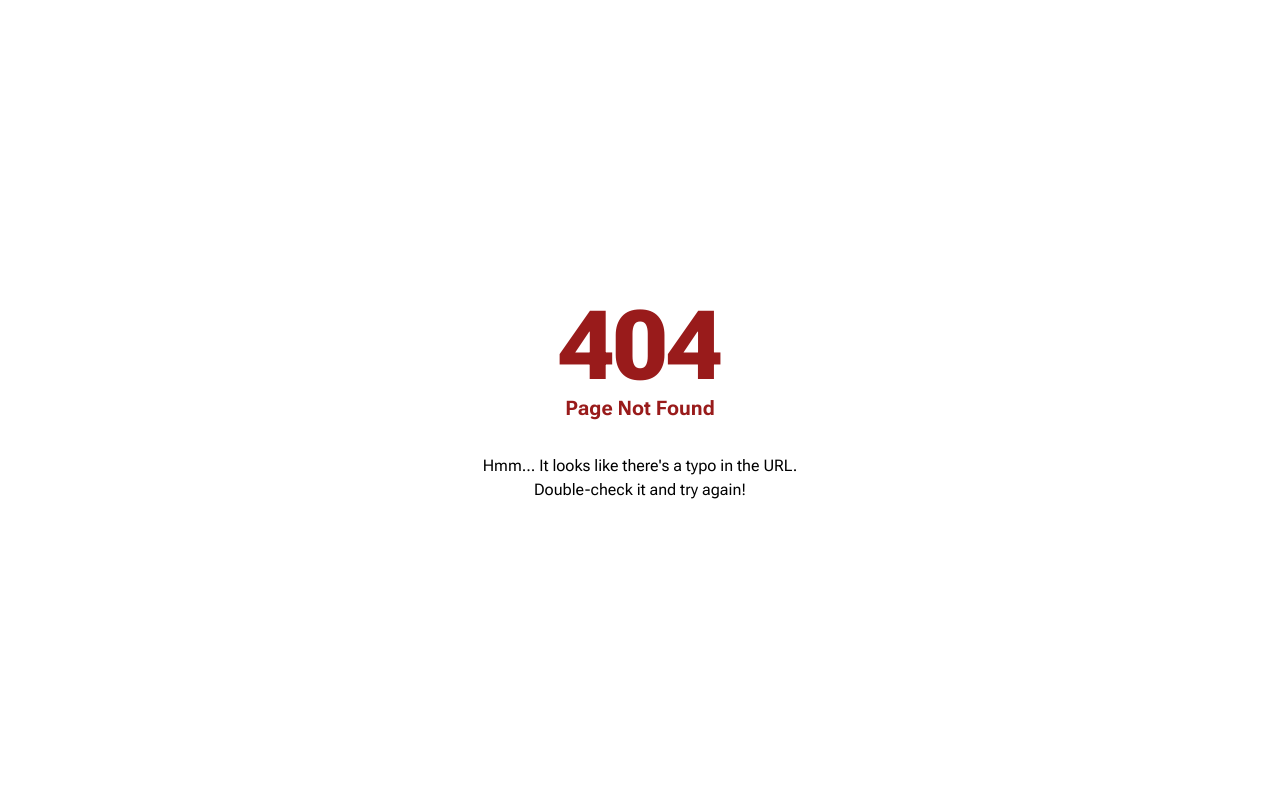
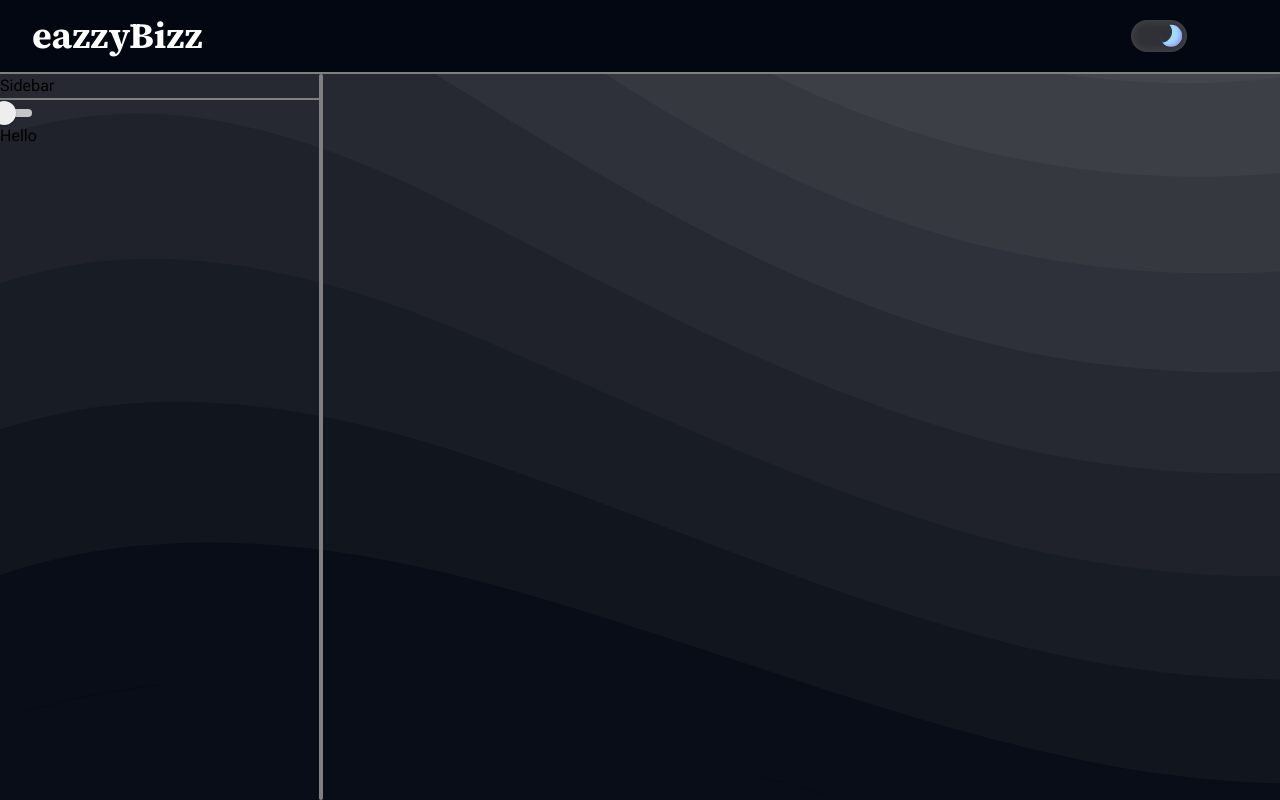
Before and after one commit to supriyo1000/ERP_Web, a React (Vite) app: page /plans in a window 1280 px wide. Before the commit this address had no page. Built offline with nearby package versions, Linux system fonts and the light colour scheme; a web font is replaced by a local one.

Commit message:
Adding Prices and Plans

```diff
--- a/package.json
+++ b/package.json
@@ -17,6 +17,7 @@
     "react-dom": "^18.3.1",
     "react-icons": "^5.3.0",
     "react-phone-number-input": "^3.4.9",
+    "react-resizable-panels": "^2.1.7",
     "react-router-hash-link": "^2.4.3"
   },
   "devDependencies": {
--- a/src/components/App.tsx
+++ b/src/components/App.tsx
@@ -7,6 +7,7 @@ const InvalidPage = lazy(() => import('./InvalidPage'))
 
 import { RouterProvider, createBrowserRouter } from 'react-router-dom'
 import ThemeProvider from "../contexts/ThemeProvider"
+import Pricing from './Prices/Pricing'
 
 const router = createBrowserRouter([{
       path: '/',
@@ -19,6 +20,9 @@ const router = createBrowserRouter([{
       path: '/features/:featureID',
       element: <Feature />,
       errorElement: <InvalidPage />
+    }, {
+      path: '/plans',
+      element: <Pricing />
     }
   ], {
     future: {
--- a/src/components/Features/Features.tsx
+++ b/src/components/Features/Features.tsx
@@ -37,7 +37,7 @@ export default function Register() {
     <main className="min-h-screen flex flex-col items-center gap-8 features-background">
       <Navbar />
       <div className="text-text section-header font-bold text-center">
-        Explore all of our features
+        Explore all of our featured apps
       </div>
       <div className="flex w-full items-center justify-center my-8">
         <input
@@ -46,7 +46,7 @@ export default function Register() {
           value={searchValue}
           onChange={searchHandler}
           placeholder="What feature are you looking for?"
-          className="py-2 px-8 w-3/5 border border-gray-300 rounded-full"
+          className="py-4 px-8 w-3/5 border border-gray-300 rounded-full"
         />
       </div>
       {
--- /dev/null
+++ b/src/components/Prices/Checkbox.tsx
@@ -0,0 +1,11 @@
+export default function Checkbox() {
+  return (
+  <div className="checkbox-wrapper-20">
+    <div className="switch">
+      <input id="one-20" className="input" type="checkbox" />
+      <label htmlFor="one-20" className="slider" />
+    </div>
+  </div>
+
+  )
+}
--- /dev/null
+++ b/src/components/Prices/Pricing.tsx
@@ -0,0 +1,37 @@
+import Navbar from "../Features/Navbar"
+import Checkbox from "./Checkbox"
+import { Panel, PanelGroup, PanelResizeHandle } from "react-resizable-panels"
+import { MdDragIndicator } from "react-icons/md"
+import { useEffect } from "react"
+
+export default function Pricing() {
+  useEffect(() => {
+    document.title = 'Plans and Pricing | eazzyBizz'
+  })
+  return (
+    <main className="h-screen flex flex-col features-background">
+      <Navbar />
+      <PanelGroup direction="horizontal" className="flex-grow">
+        <Panel defaultSize={25} className="">
+          <div className="overflow-y-auto overflow-x-hidden">
+            <div className="flex flex-col">
+              <div className="border-b-2 border-[#808080]">Sidebar</div>
+              <div className="flex-grow">
+                <Checkbox />
+                Hello
+              </div>
+            </div>
+          </div>
+        </Panel>
+        <PanelResizeHandle className="group/dragger w-1 bg-[#808080] hover:bg-white relative rounded-lg transition-all">
+          <MdDragIndicator className="group-hover/dragger:opacity-100 transition-all opacity-0 w-8 h-8 bg-white rounded-lg absolute z-40 top-1/2 -translate-y-1/2 left-1/2 -translate-x-1/2" />
+        </PanelResizeHandle>
+        <Panel className="">
+          <div className="overflow-y-auto overflow-x-hidden">
+            {/* Content */}
+          </div>
+        </Panel>
+      </PanelGroup>
+    </main>
+  )
+}
--- a/src/index.css
+++ b/src/index.css
@@ -165,4 +165,61 @@
     .feature-grid {
         @apply aspect-square w-full bg-cyan-500 flex flex-col gap-4 items-center justify-center rounded-xl text-center p-4 hover:scale-110 transition-all;
     }
+
+
+    .checkbox-wrapper-20 {
+        --slider-height: 8px;
+        --slider-width: calc(var(--slider-height) * 4);
+        --switch-height: calc(var(--slider-height) * 3);
+        --switch-width: var(--switch-height);
+        --switch-shift: var(--slider-height);
+        --transition: all 0.2s ease;
+
+        --switch-on-color: #ef0460;
+        --slider-on-color: #fc5d9b;
+
+        --switch-off-color: #eeeeee;
+        --slider-off-color: #c5c5c5;
+    }
+
+    .checkbox-wrapper-20 .switch {
+        @apply block;
+    }
+
+    .checkbox-wrapper-20 .switch .slider {
+        @apply relative inline-block h-[var(--slider-height)] w-[var(--slider-width)] rounded-[var(--slider-height)];
+        @apply bg-[var(--slider-off-color)] cursor-pointer;
+        transition: var(--transition);
+    }
+
+    .checkbox-wrapper-20 .switch .slider:after {
+        @apply bg-[var(--switch-off-color)] absolute left-[calc(-1_*_var(--switch-shift))] top-[calc((var(--slider-height)_-_var(--switch-height))_/_2)];
+        @apply block w-[var(--switch-height)] h-[var(--switch-width)] rounded-[50%] content-[''];
+        box-shadow: 0px 2px 2px rgba(0, 0, 0, .2);
+        transition: var(--transition);
+    }
+
+    .checkbox-wrapper-20 .switch label {
+        margin-right: 7px;
+    }
+
+    .checkbox-wrapper-20 .switch .input {
+        display: none;
+    }
+
+    .checkbox-wrapper-20 .switch .input ~ .label {
+        margin-left: var(--slider-height);
+    }
+
+    .checkbox-wrapper-20 .switch .input:checked ~ .slider:after {
+        left: calc(var(--slider-width) - var(--switch-width) + var(--switch-shift));
+    }
+
+    .checkbox-wrapper-20 .switch .input:checked ~ .slider {
+        background: var(--slider-on-color);
+    }
+
+    .checkbox-wrapper-20 .switch .input:checked ~ .slider:after {
+        background: var(--switch-on-color);
+    }
 }
```
Also changed, not shown: 1 other file (tests, documents, lock files or other folders).
